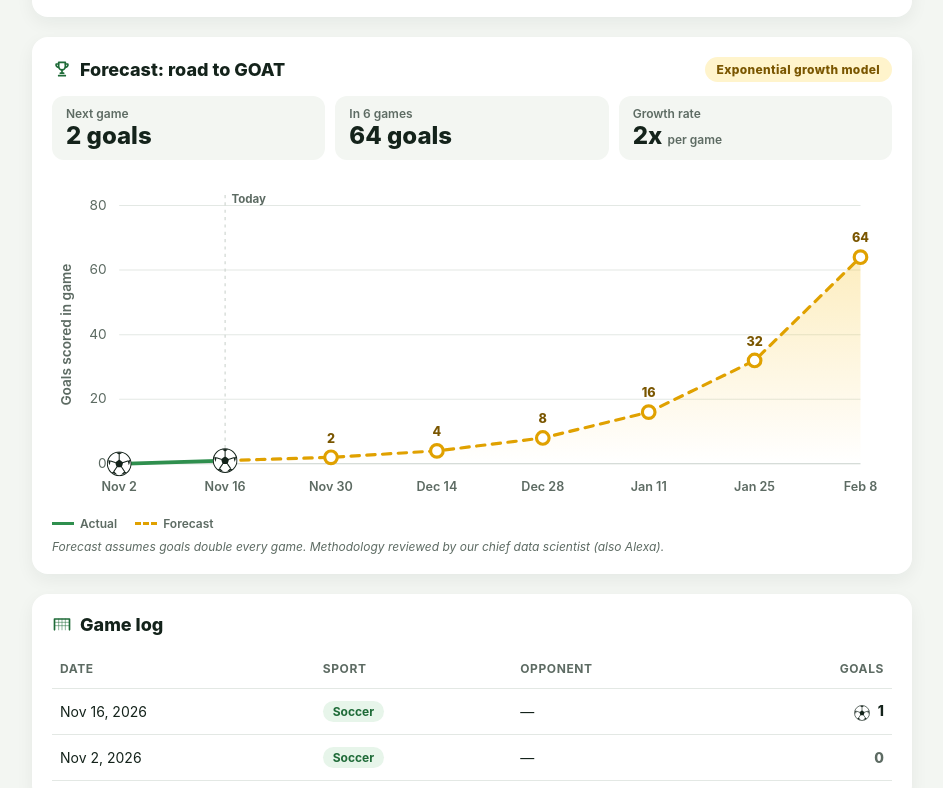
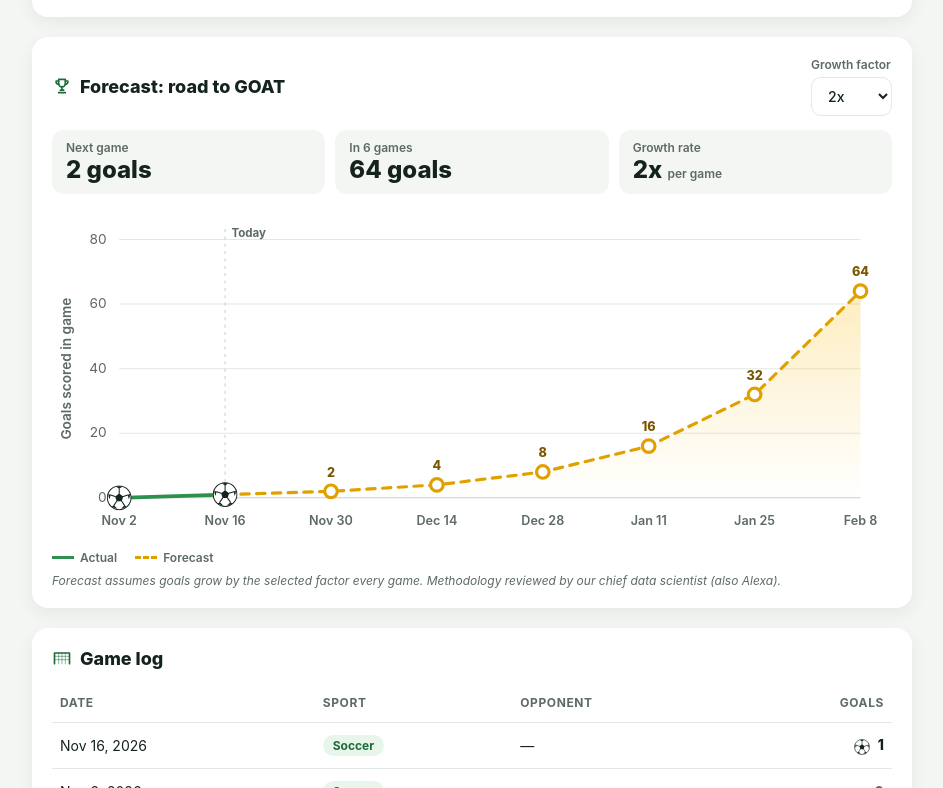
Before and after one commit to Alexa0100/Alexa-s-Player-Stats, a plain HTML site: page index.html in a window 1280 px wide. Shown: the part 749-1537 px from the top of the page, without its empty margins (168-1111 px from the left). Drawn offline with Linux system fonts and the light colour scheme.

Commit message:
Add files via upload
added exponential growth factor modification

```diff
--- a/index.html
+++ b/index.html
@@ -139,16 +139,18 @@ footer{text-align:center;color:var(--muted);font-size:12px;margin-top:8px}
   <section class="card">
     <div class="head">
       <h2><svg><use href="#trophy"/></svg>Forecast: road to GOAT</h2>
-      <span class="fc-pill">Exponential growth model</span>
+      <label class="filter">Growth factor<select id="fcRate">
+        <option value="1.25">1.25x</option><option value="1.5">1.5x</option><option value="2" selected>2x</option><option value="3">3x</option><option value="5">5x</option><option value="10">10x</option>
+      </select></label>
     </div>
     <div class="fc-stats">
       <div class="fc-stat"><div class="l">Next game</div><div class="v" id="fNext">0</div></div>
       <div class="fc-stat"><div class="l">In <span id="fN">6</span> games</div><div class="v" id="fEnd">0</div></div>
-      <div class="fc-stat"><div class="l">Growth rate</div><div class="v">2x <span class="u">per game</span></div></div>
+      <div class="fc-stat"><div class="l">Growth rate</div><div class="v"><span id="fRate">2x</span> <span class="u">per game</span></div></div>
     </div>
     <div class="chartbox" id="forecast"></div>
     <div class="fc-legend"><span><i class="sw solid"></i>Actual</span><span><i class="sw dash"></i>Forecast</span></div>
-    <p class="fc-note">Forecast assumes goals double every game. Methodology reviewed by our chief data scientist (also Alexa).</p>
+    <p class="fc-note">Forecast assumes goals grow by the selected factor every game. Methodology reviewed by our chief data scientist (also Alexa).</p>
   </section>
 
 
@@ -204,24 +206,26 @@ function drawChart(){
   });
 }
 
-const FC_GAMES=6,FC_RATE=2,FC_DAYS=14;
+const FC_GAMES=6,FC_DAYS=14;
+const fmtN=v=>v>=10000?new Intl.NumberFormat('en-US',{notation:'compact',maximumFractionDigits:1}).format(v):v.toLocaleString();
 function niceStep(v){const p=Math.pow(10,Math.floor(Math.log10(v)));const m=v/p;return (m<=1?1:m<=2?2:m<=5?5:10)*p;}
 function addDays(d,n){const t=parts(d);t.setDate(t.getDate()+n);return t.getFullYear()+'-'+String(t.getMonth()+1).padStart(2,'0')+'-'+String(t.getDate()).padStart(2,'0');}
 function drawForecast(){
   const el=$('forecast');
   if(!view.length){el.innerHTML='';return;}
+  const FC_RATE=parseFloat($('fcRate').value);$('fRate').textContent=FC_RATE+'x';
   const last=view[view.length-1],base=Math.max(1,last.goals);
-  const fc=[];for(let k=1;k<=FC_GAMES;k++)fc.push({date:addDays(last.date,FC_DAYS*k),goals:base*Math.pow(FC_RATE,k)});
-  $('fNext').textContent=fc[0].goals.toLocaleString()+' goals';
+  const fc=[];for(let k=1;k<=FC_GAMES;k++)fc.push({date:addDays(last.date,FC_DAYS*k),goals:Math.round(base*Math.pow(FC_RATE,k))});
+  $('fNext').textContent=fmtN(fc[0].goals)+' goals';
   $('fN').textContent=FC_GAMES;
-  $('fEnd').textContent=fc[fc.length-1].goals.toLocaleString()+' goals';
+  $('fEnd').textContent=fmtN(fc[fc.length-1].goals)+' goals';
   const all=view.concat(fc),n=all.length,ai=view.length-1;
   const W=800,H=320,pl=64,pr=30,pt=30,pb=44;
   const mx=Math.max(...all.map(g=>g.goals)),step=niceStep(mx/4),maxY=Math.ceil(mx/step)*step;
   const x=i=>n===1?pl+(W-pl-pr)/2:pl+i*(W-pl-pr)/(n-1);
   const y=v=>pt+(H-pt-pb)*(1-v/maxY);
-  let s=`<svg viewBox="0 0 ${W} ${H}" width="100%" role="img" aria-label="Forecast chart showing goals doubling each game"><defs><linearGradient id="fcarea" x1="0" y1="0" x2="0" y2="1"><stop offset="0" stop-color="#f5b700" stop-opacity=".25"/><stop offset="1" stop-color="#f5b700" stop-opacity="0"/></linearGradient></defs>`;
-  for(let v=0;v<=maxY+0.001;v+=step){s+=`<line x1="${pl}" x2="${W-pr}" y1="${y(v)}" y2="${y(v)}" stroke="${v===0?'#c9d1cb':'#e3e8e4'}"/><text x="${pl-12}" y="${y(v)+4}" text-anchor="end" font-size="13" fill="#5d6b63">${v}</text>`;}
+  let s=`<svg viewBox="0 0 ${W} ${H}" width="100%" role="img" aria-label="Forecast chart showing exponential goal growth"><defs><linearGradient id="fcarea" x1="0" y1="0" x2="0" y2="1"><stop offset="0" stop-color="#f5b700" stop-opacity=".25"/><stop offset="1" stop-color="#f5b700" stop-opacity="0"/></linearGradient></defs>`;
+  for(let v=0;v<=maxY+0.001;v+=step){s+=`<line x1="${pl}" x2="${W-pr}" y1="${y(v)}" y2="${y(v)}" stroke="${v===0?'#c9d1cb':'#e3e8e4'}"/><text x="${pl-12}" y="${y(v)+4}" text-anchor="end" font-size="13" fill="#5d6b63">${fmtN(v)}</text>`;}
   s+=`<text transform="translate(18 ${(pt+H-pb)/2}) rotate(-90)" text-anchor="middle" font-size="13" font-weight="600" fill="#5d6b63">Goals scored in game</text>`;
   const P=all.map((g,i)=>[x(i),y(g.goals)]);
   const fl=P.slice(ai).map((p,i)=>(i?'L':'M')+p[0]+' '+p[1]).join(' ');
@@ -232,7 +236,7 @@ function drawForecast(){
   all.forEach((g,i)=>{const [px,py]=P[i];
     s+=`<text x="${px}" y="${H-pb+26}" text-anchor="middle" font-size="12" font-weight="600" fill="#5d6b63">${shortDate(g.date)}</text>`;
     if(i<=ai){s+=`<use href="#ball" x="${px-12}" y="${py-12}" width="24" height="24"/>`;}
-    else{s+=`<circle cx="${px}" cy="${py}" r="6" fill="#fff" stroke="#e0a100" stroke-width="3"/><text x="${px}" y="${py-14}" text-anchor="middle" font-size="12" font-weight="800" fill="#7a5600">${g.goals}</text>`;}
+    else{s+=`<circle cx="${px}" cy="${py}" r="6" fill="#fff" stroke="#e0a100" stroke-width="3"/><text x="${px}" y="${py-14}" text-anchor="middle" font-size="12" font-weight="800" fill="#7a5600">${fmtN(g.goals)}</text>`;}
   });
   el.innerHTML=s+'</svg>';
 }
@@ -259,6 +263,7 @@ function render(){
 }
 
 $('sportFilter').addEventListener('change',render);
+$('fcRate').addEventListener('change',drawForecast);
 render();
 </script>
 </body>
```
